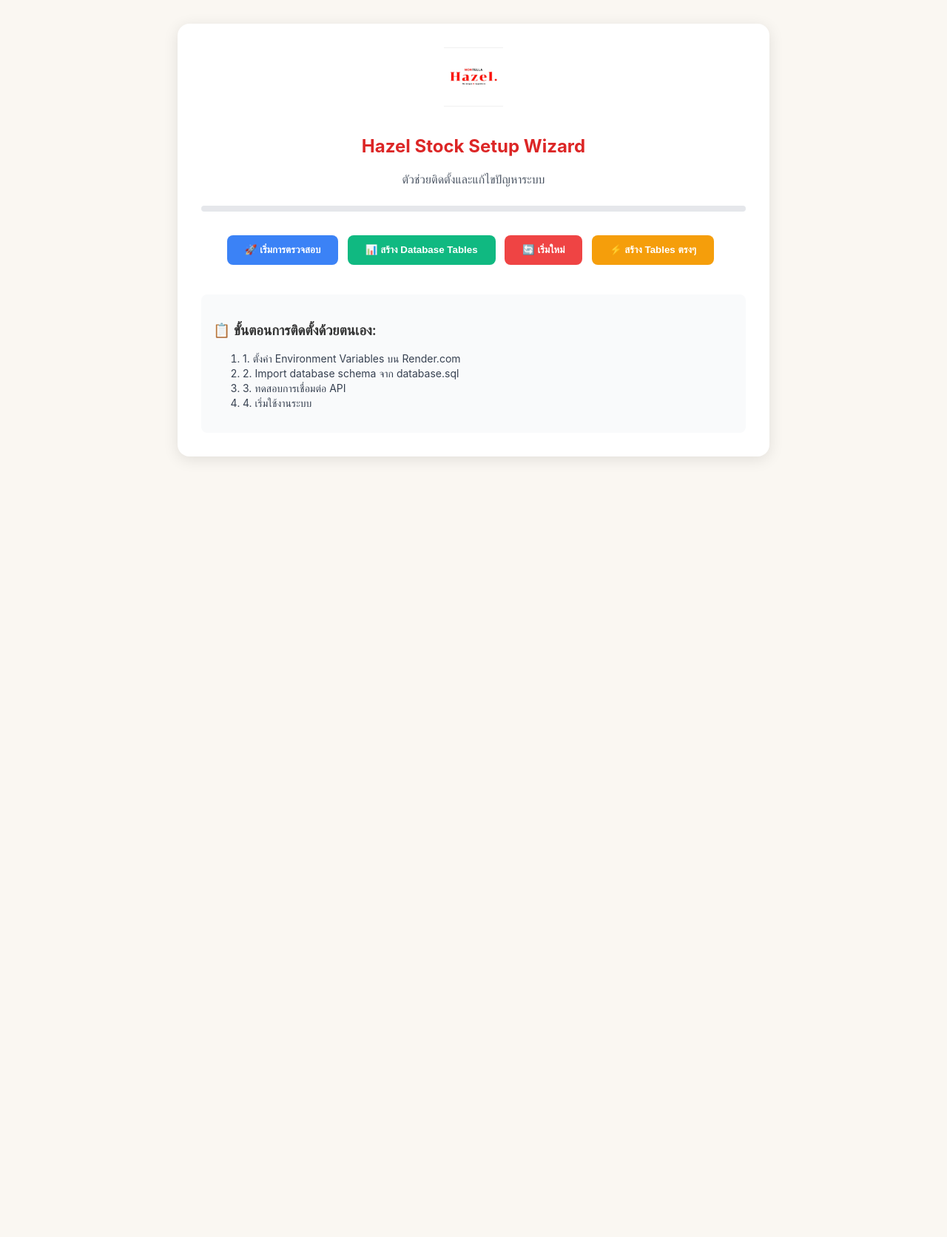
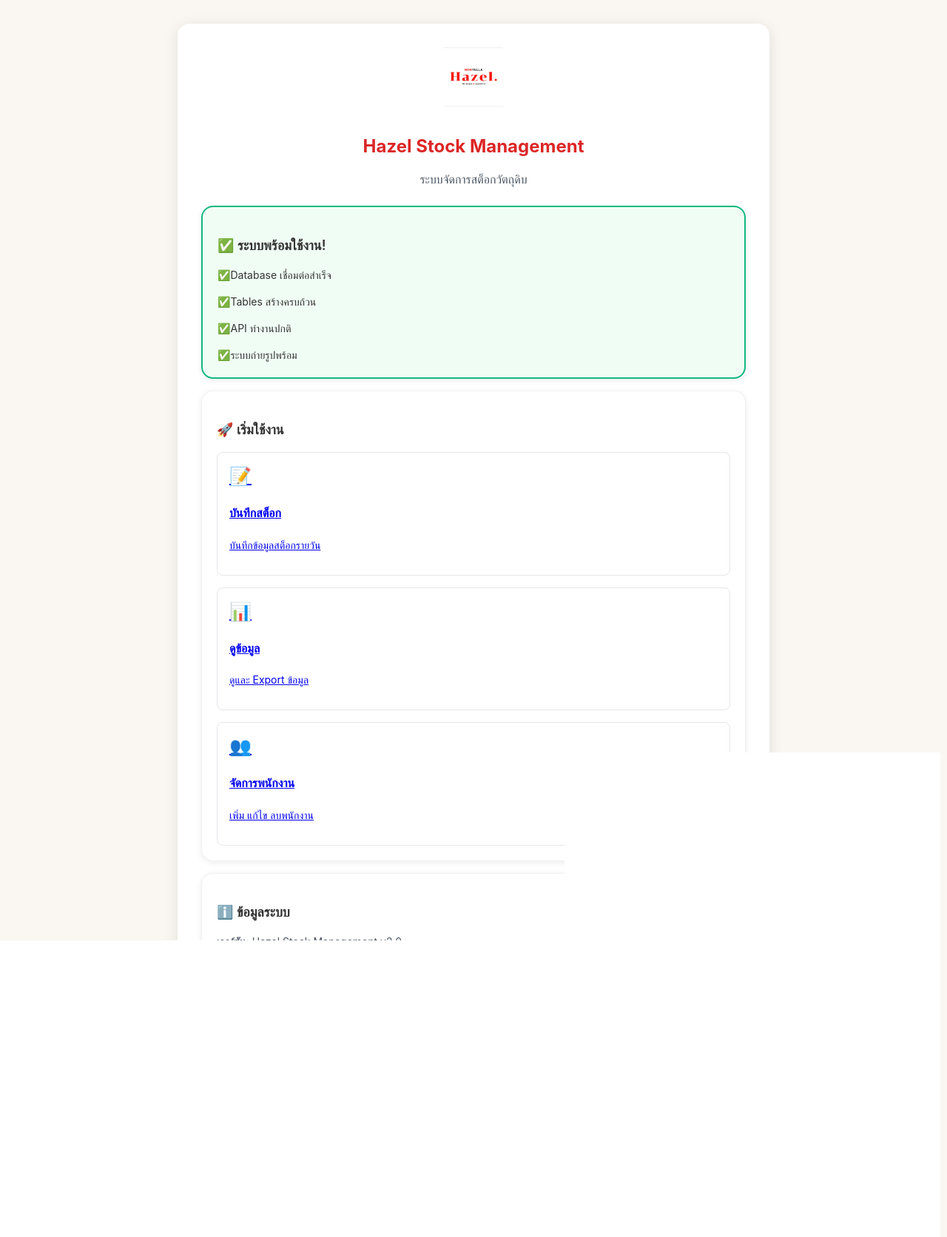
Before and after one commit to Bolos55/hazel-stock, a PHP site: page /hazel-stock/setup.php in a window 1280 px wide. Shown: the top 1672 px of the page at 74% size. Before the commit the page ends 621 px from the top, so only its background shows below. Run offline with PHP 8.4, Linux system fonts and the light colour scheme.

Commit message:
Redesign setup.php - Show system ready status instead of broken wizard

```diff
--- a/index.php
+++ b/index.php
@@ -278,7 +278,6 @@
                 <div class="flex flex-wrap gap-2">
                     <a href="/view-records.php" class="inline-block bg-blue-500 text-black px-3 py-1 rounded text-xs hover:bg-blue-600 hover:text-white font-semibold">📊 ดูข้อมูลสต็อก</a>
                     <a href="/manage-employees.php" class="inline-block bg-green-500 text-black px-3 py-1 rounded text-xs hover:bg-green-600 hover:text-white font-semibold">👥 จัดการพนักงาน</a>
-                    <a href="/setup.php" class="inline-block bg-gray-500 text-black px-3 py-1 rounded text-xs hover:bg-gray-600 hover:text-white font-semibold">🛠️ ตั้งค่าระบบ</a>
                     <button onclick="toggleDebug()" class="bg-yellow-500 text-black px-3 py-1 rounded text-xs hover:bg-yellow-600 hover:text-white font-semibold">🔧 System Status</button>
                 </div>
             </div>
--- a/setup.php
+++ b/setup.php
@@ -102,10 +102,71 @@ $isSetupMode = true;
     <div class="setup-container">
         <div class="text-center mb-6">
             <img src="assets/hazel-logo.png" alt="Hazel" style="width: 80px; height: 80px; margin: 0 auto 1rem;">
-            <h1 class="text-2xl font-bold text-red-600">Hazel Stock Setup Wizard</h1>
-            <p class="text-gray-600">ตัวช่วยติดตั้งและแก้ไขปัญหาระบบ</p>
+            <h1 class="text-2xl font-bold text-red-600">Hazel Stock Management</h1>
+            <p class="text-gray-600">ระบบจัดการสต็อกวัตถุดิบ</p>
         </div>
 
+        <!-- System Status -->
+        <div class="material-card mb-6" style="background: #f0fdf4; border: 2px solid #10b981;">
+            <h3 class="text-lg font-semibold text-green-700 mb-4">✅ ระบบพร้อมใช้งาน!</h3>
+            <div class="grid grid-cols-1 md:grid-cols-2 gap-4 text-sm">
+                <div class="flex items-center">
+                    <span class="text-green-600 mr-2">✅</span>
+                    <span>Database เชื่อมต่อสำเร็จ</span>
+                </div>
+                <div class="flex items-center">
+                    <span class="text-green-600 mr-2">✅</span>
+                    <span>Tables สร้างครบถ้วน</span>
+                </div>
+                <div class="flex items-center">
+                    <span class="text-green-600 mr-2">✅</span>
+                    <span>API ทำงานปกติ</span>
+                </div>
+                <div class="flex items-center">
+                    <span class="text-green-600 mr-2">✅</span>
+                    <span>ระบบถ่ายรูปพร้อม</span>
+                </div>
+            </div>
+        </div>
+
+        <!-- Quick Actions -->
+        <div class="material-card mb-6">
+            <h3 class="text-lg font-semibold mb-4">🚀 เริ่มใช้งาน</h3>
+            <div class="grid grid-cols-1 md:grid-cols-3 gap-4">
+                <a href="/" class="block p-4 bg-blue-50 border border-blue-200 rounded-lg hover:bg-blue-100 transition-colors">
+                    <div class="text-2xl mb-2">📝</div>
+                    <h4 class="font-semibold text-blue-700">บันทึกสต็อก</h4>
+                    <p class="text-sm text-blue-600">บันทึกข้อมูลสต็อกรายวัน</p>
+                </a>
+
+                <a href="/view-records.php" class="block p-4 bg-green-50 border border-green-200 rounded-lg hover:bg-green-100 transition-colors">
+                    <div class="text-2xl mb-2">📊</div>
+                    <h4 class="font-semibold text-green-700">ดูข้อมูล</h4>
+                    <p class="text-sm text-green-600">ดูและ Export ข้อมูล</p>
+                </a>
+
+                <a href="/manage-employees.php" class="block p-4 bg-purple-50 border border-purple-200 rounded-lg hover:bg-purple-100 transition-colors">
+                    <div class="text-2xl mb-2">👥</div>
+                    <h4 class="font-semibold text-purple-700">จัดการพนักงาน</h4>
+                    <p class="text-sm text-purple-600">เพิ่ม แก้ไข ลบพนักงาน</p>
+                </a>
+            </div>
+        </div>
+
+        <!-- System Info -->
+        <div class="material-card">
+            <h3 class="text-lg font-semibold mb-4">ℹ️ ข้อมูลระบบ</h3>
+            <div class="text-sm text-gray-600 space-y-2">
+                <div><strong>เวอร์ชัน:</strong> Hazel Stock Management v2.0</div>
+                <div><strong>ฐานข้อมูล:</strong> MySQL (Aiven Cloud)</div>
+                <div><strong>เซิร์ฟเวอร์:</strong> Render.com</div>
+                <div><strong>ฟีเจอร์:</strong> บันทึกสต็อก, ถ่ายรูป, Export CSV, จัดการพนักงาน</div>
+                <div><strong>อัพเดทล่าสุด:</strong> <?= date('d/m/Y H:i') ?> น.</div>
+            </div>
+        </div>
+
+        <!-- Hidden Debug Section -->
+        <div id="debugSection" class="hidden">
             <div class="progress-bar">
                 <div class="progress-fill" id="progressFill" style="width: 0%"></div>
             </div>
@@ -119,6 +180,14 @@ $isSetupMode = true;
                 <button class="btn-setup btn-success" onclick="createTables()" id="btnCreateTables">📊 สร้าง Database Tables</button>
                 <button class="btn-setup btn-danger" onclick="resetSetup()">🔄 เริ่มใหม่</button>
                 <button class="btn-setup" onclick="directCreateTables()" style="background: #f59e0b;">⚡ สร้าง Tables ตรงๆ</button>
+            </div>
+        </div>
+
+        <!-- Show Debug Button -->
+        <div class="text-center mt-6">
+            <button onclick="toggleDebugSection()" class="text-sm text-gray-500 hover:text-gray-700">
+                🔧 แสดงเครื่องมือ Debug (สำหรับผู้พัฒนา)
+            </button>
         </div>
 
         <div class="mt-8 p-4 bg-gray-50 rounded-lg">
@@ -411,6 +480,16 @@ $isSetupMode = true;
             return new Promise(resolve => setTimeout(resolve, ms));
         }
 
+        // Toggle debug section
+        function toggleDebugSection() {
+            const section = document.getElementById('debugSection');
+            if (section.classList.contains('hidden')) {
+                section.classList.remove('hidden');
+            } else {
+                section.classList.add('hidden');
+            }
+        }
+
         // Direct create tables without checks
         async function directCreateTables() {
             if (confirm('สร้าง Database Tables ตรงๆ เลยไหม? (ข้ามการตรวจสอบ)')) {
```
Lines whose indentation alone changed are shown as unchanged.
